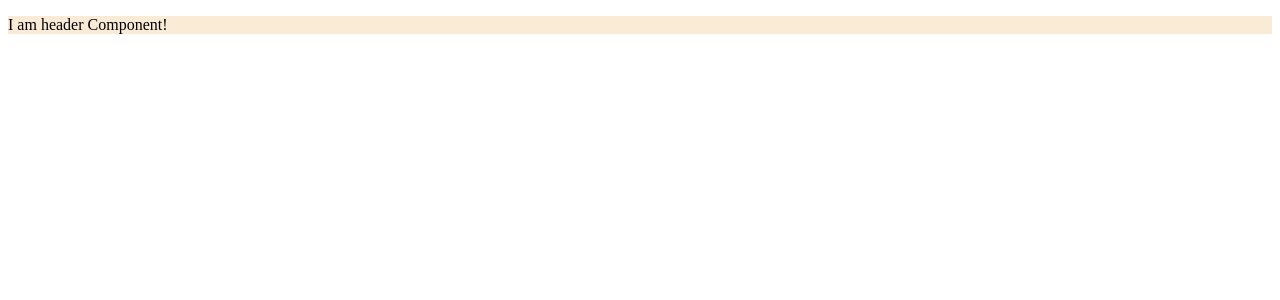
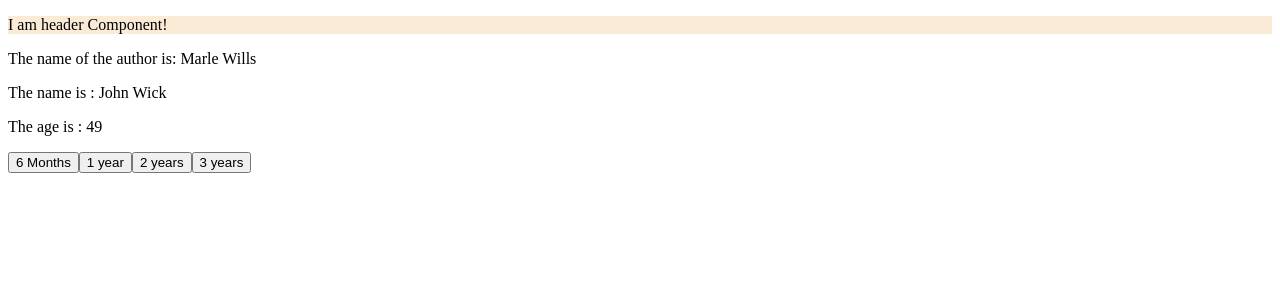
Before and after one commit to PrashantSharma111/WPEP, a React (Vite) app in the folder React-JS/: page / in a window 1280 px wide. Shown: the top 300 px of the page. Built offline with nearby package versions, Linux system fonts and the light colour scheme.

Commit message:
Recentl Updated

```diff
--- a/React-JS/src/App.jsx
+++ b/React-JS/src/App.jsx
@@ -1,10 +1,14 @@
 import "./App.css";
 import ClassHead from "./Day-06/ClassHead";
+import Parent from "./Day-07/Parent";
+import Bank from "./Day-07/Bank";
 
 function App() {
   return (
     <>
       <ClassHead />
+      <Parent />
+      <Bank />
     </>
   );
 }
--- /dev/null
+++ b/React-JS/src/Day-07/Bank.jsx
@@ -0,0 +1,32 @@
+import React from "react";
+
+function Bank() {
+  const amount = 100000;
+
+  const func1 = () => {
+    const am6 = (amount * 2 * 0.5) / 100;
+    alert(`Amount after 6 months at 2 % rate: ${am6 + amount}`);
+  };
+  const func2 = () => {
+    const am6 = (amount * 3 * 1) / 100;
+    alert(`Amount after 1 year at 3 % arte: ${am6 + amount}`);
+  };
+  const func3 = () => {
+    const am6 = (amount * 4 * 2) / 100;
+    alert(`Amount after 2 years at 4 % rate: ${am6 + amount}`);
+  };
+  const func4 = () => {
+    const am6 = (amount * 5 * 3) / 100;
+    alert(`Amount after 3 yearsat 5 % rate: ${am6 + amount}`);
+  };
+  return (
+    <div>
+      <button onClick={func1}>6 Months</button>
+      <button onClick={func2}>1 year</button>
+      <button onClick={func3}>2 years</button>
+      <button onClick={func4}>3 years</button>
+    </div>
+  );
+}
+
+export default Bank;
--- /dev/null
+++ b/React-JS/src/Day-07/Child.jsx
@@ -0,0 +1,11 @@
+import React from "react";
+
+function Child(props) {
+  return (
+    <div>
+      <p>The name of the author is: {props.author}</p>
+    </div>
+  );
+}
+
+export default Child;
--- /dev/null
+++ b/React-JS/src/Day-07/Dest.jsx
@@ -0,0 +1,12 @@
+import React from "react";
+
+function Dest(props) {
+  return (
+    <div>
+      <p>The name is : {props.name}</p>
+      <p>The age is : {props.age}</p>
+    </div>
+  );
+}
+
+export default Dest;
--- /dev/null
+++ b/React-JS/src/Day-07/Parent.jsx
@@ -0,0 +1,21 @@
+import React from "react";
+import Child from "./Child";
+import Dest from "./Dest";
+
+function Parent() {
+  const author = "Marle Wills";
+  const obj = {
+    name: "John Wick",
+    age: 49,
+    fav: "Serial Killer",
+  };
+  const { name, age } = obj;
+  return (
+    <div>
+      <Child author={author} />
+      <Dest name={name} age={age} />
+    </div>
+  );
+}
+
+export default Parent;
```
